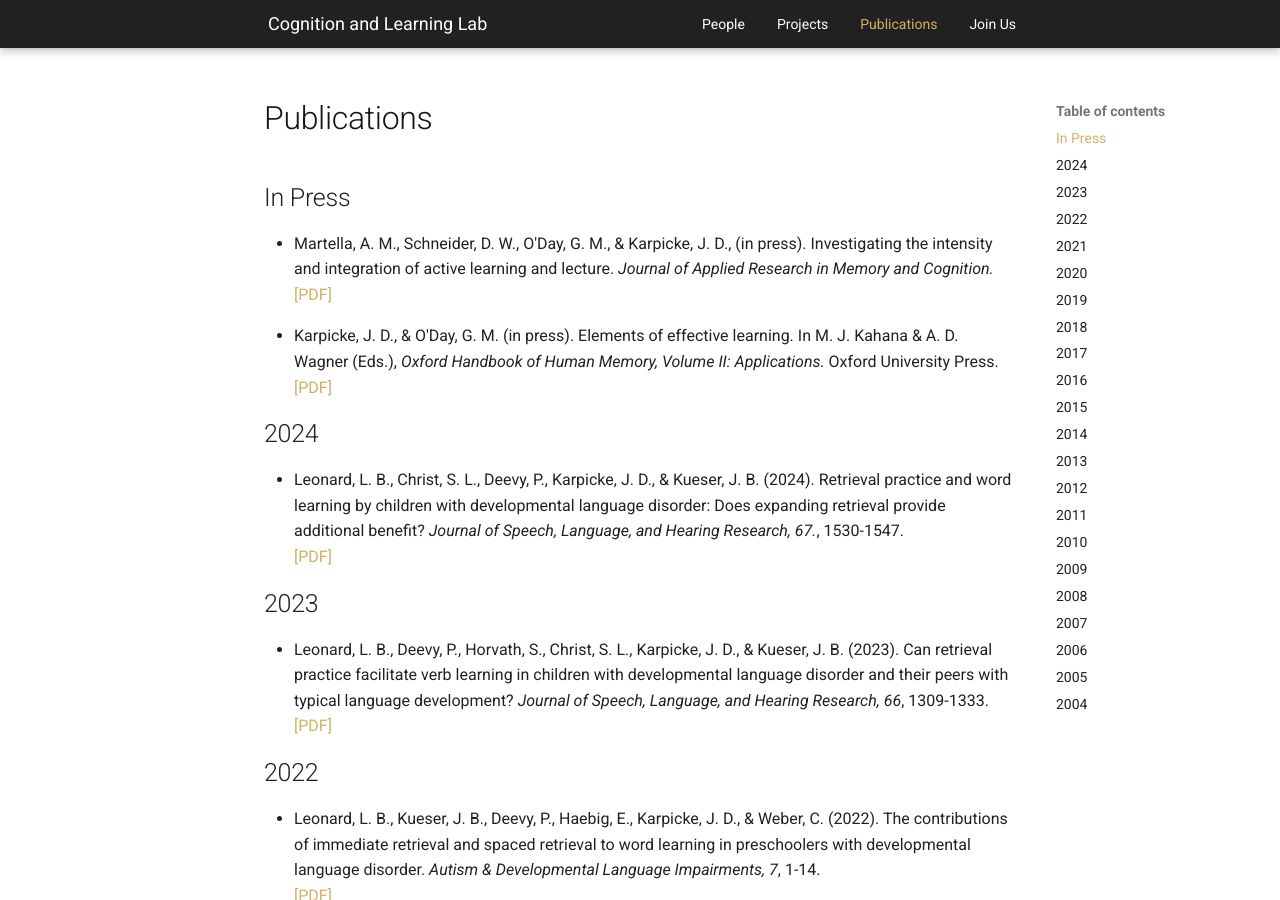
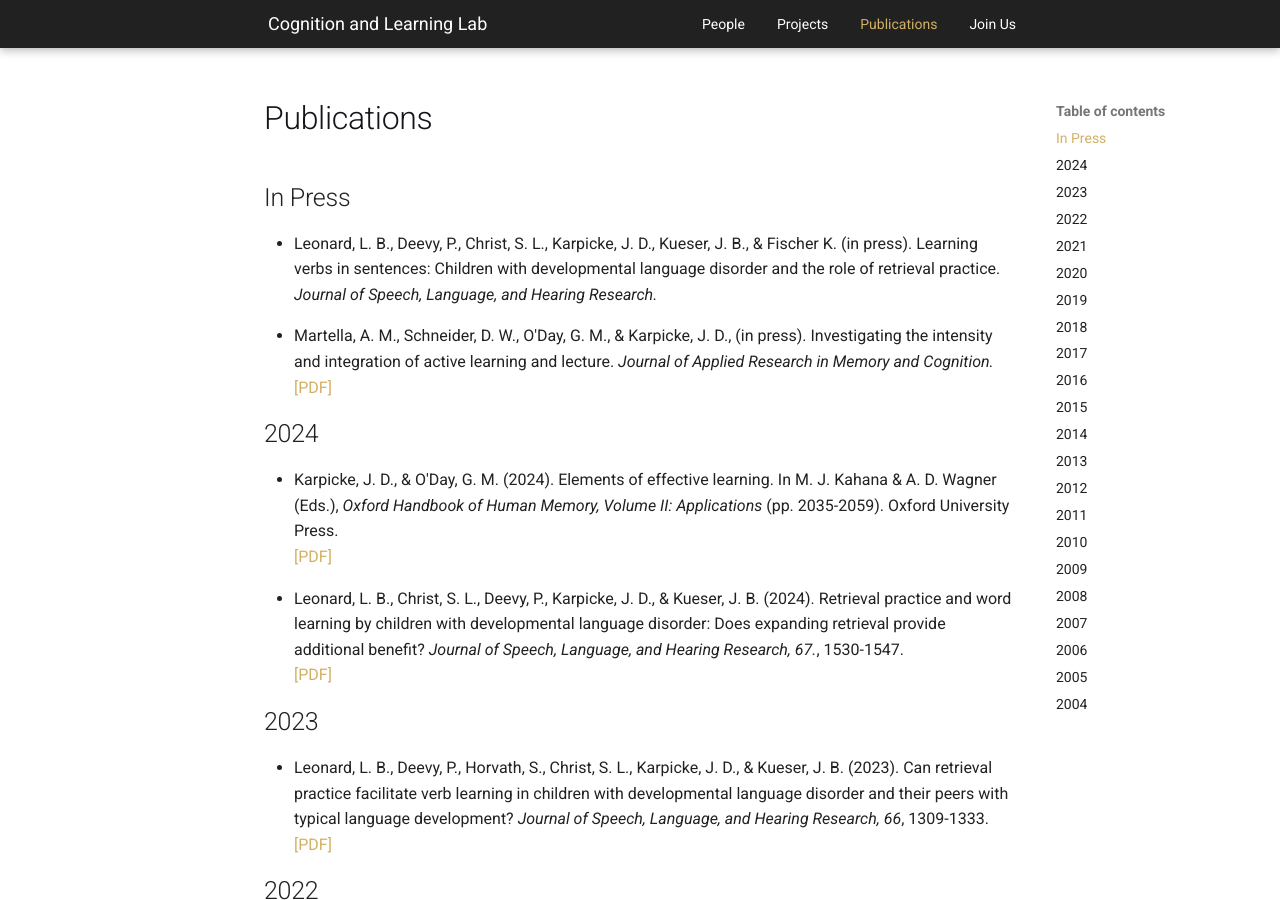
Before and after one commit to shivanya-chandra/pcllab.github.io, an MkDocs documentation site: the page built from docs/publications.md, in a window 1280 px wide and 900 px high. Built offline with MkDocs 1.6.1 and Material for MkDocs 9.7.7, drawn with Linux system fonts in a browser that asks for light colours; comment, search, counter and statistics services are not loaded.

Commit message:
Update publications.md

```diff
--- a/docs/publications.md
+++ b/docs/publications.md
@@ -15,11 +15,13 @@ hide:
 
 ## In Press
 
+- Leonard, L. B., Deevy, P., Christ, S. L., Karpicke, J. D., Kueser, J. B., & Fischer K. (in press). Learning verbs in sentences: Children with developmental language disorder and the role of retrieval practice. _Journal of Speech, Language, and Hearing Research._
+
 - Martella, A. M., Schneider, D. W., O'Day, G. M., & Karpicke, J. D., (in press). Investigating the intensity and integration of active learning and lecture. _Journal of Applied Research in Memory and Cognition._ <br> [[PDF]](downloads/inpress_Martella_et_al_JARMAC.pdf){target="\_blank" rel="noreferrer"}
 
-- Karpicke, J. D., & O'Day, G. M. (in press). Elements of effective learning. In M. J. Kahana & A. D. Wagner (Eds.), _Oxford Handbook of Human Memory, Volume II: Applications._ Oxford University Press. <br> [[PDF]](downloads/inpress_Karpicke_ODay_Oxford_Handbook.pdf){target="\_blank" rel="noreferrer"}
+## 2024
 
-## 2024
+- Karpicke, J. D., & O'Day, G. M. (2024). Elements of effective learning. In M. J. Kahana & A. D. Wagner (Eds.), _Oxford Handbook of Human Memory, Volume II: Applications_ (pp. 2035-2059). Oxford University Press. <br> [[PDF]](downloads/2024/2024_Karpicke_ODay_Oxford_Handbook.pdf){target="\_blank" rel="noreferrer"}
 
 - Leonard, L. B., Christ, S. L., Deevy, P., Karpicke, J. D., & Kueser, J. B. (2024). Retrieval practice and word learning by children with developmental language disorder: Does expanding retrieval provide additional benefit? _Journal of Speech, Language, and Hearing Research, 67._, 1530-1547. <br> [[PDF]](downloads/2024/2024_Leonard_et_al_JSLHR_Expanding_Retrieval.pdf){target="\_blank" rel="noreferrer"}
 
```
